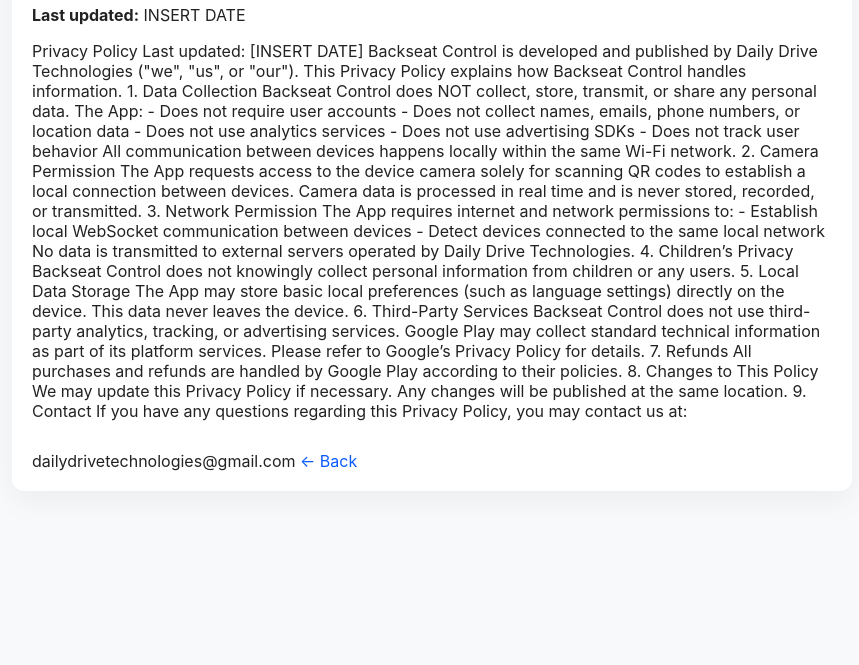
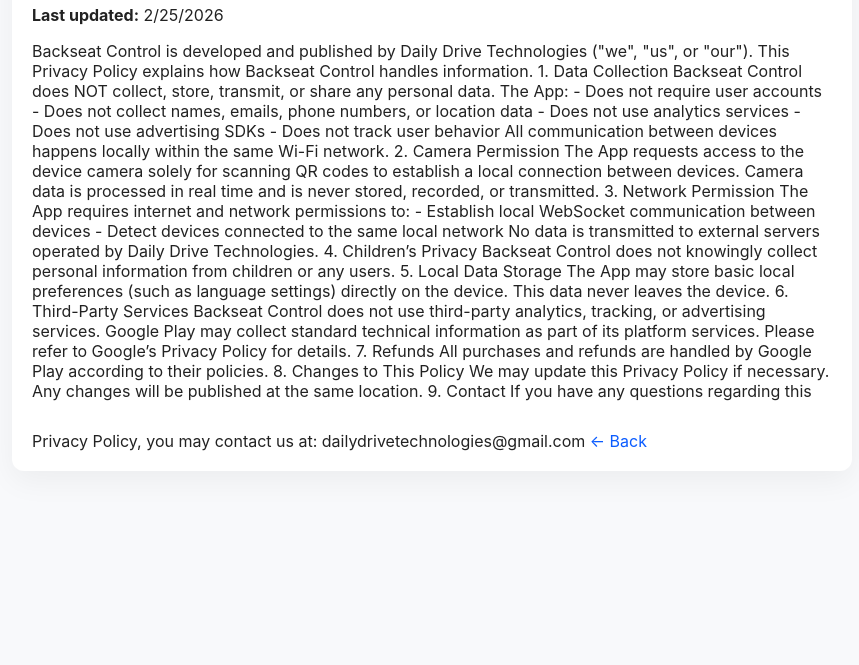
Before and after one commit to thedailydrivetechnologies/Backseat-Control, a plain HTML site: page privacy.html in a window 1280 px wide. Shown: the part 135-800 px from the top of the page, without its empty margins (208-1067 px from the left). Drawn offline with Linux system fonts and the light colour scheme.

Commit message:
Update privacy.html

```diff
--- a/privacy.html
+++ b/privacy.html
@@ -11,10 +11,8 @@
 <div class="container">
 <h1>Privacy Policy</h1>
 
-<p><strong>Last updated:</strong> INSERT DATE</p>
+<p><strong>Last updated:</strong> 2/25/2026</p>
 
-Privacy Policy
-Last updated: [INSERT DATE]
 
 Backseat Control is developed and published by Daily Drive Technologies ("we", "us", or "our").
 
```
